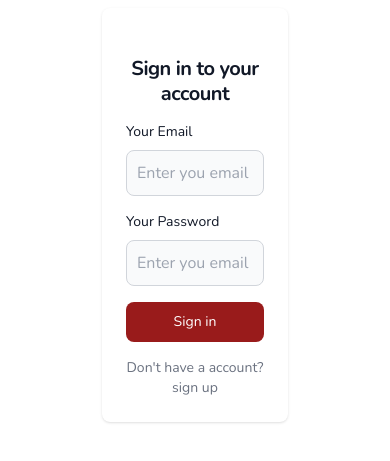
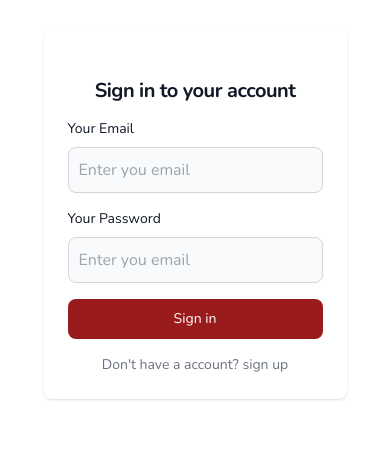
Before and after one commit to Zeshan-Afzal/instaclone, a React (Vite) app: page /login in a window 390 px wide. Shown: the part 207-668 px from the top of the page. Built offline with nearby package versions, Linux system fonts and the light colour scheme; no server answers.

Commit message:
added some css to login and footer

```diff
--- a/src/components/Footer.jsx
+++ b/src/components/Footer.jsx
@@ -2,7 +2,7 @@ import React from "react";
 
 function Footer() {
   return (
-    <footer className="p-4 bg-white md:p-8 lg:p-10 dark:bg-gray-800">
+    <footer className="small-footer p-4 bg-white md:p-8 lg:p-10 dark:bg-gray-800">
       <div className="mx-auto max-w-screen-xl text-center">
         <ul className="flex flex-wrap justify-center items-center mb-6 text-gray-900 dark:text-white">
           <li>
--- a/src/components/Login.jsx
+++ b/src/components/Login.jsx
@@ -38,7 +38,7 @@ function Login() {
   };
   return (
     <section className="flex justify-center items-center h-screen w-screen dark:bg-gray-900">
-      <div className=" w-3/5 h-3/5  flex flex-col items-center justify-center px-6 py-8 mx-auto lg:py-0">
+      <div className=" small-screen-login w-3/5 h-3/5  flex flex-col items-center justify-center px-6 py-8 mx-auto lg:py-0">
         <div className="w-full bg-white rounded-lg shadow dark:border md:mt-0 sm:max-w-md xl:p-0 dark:bg-gray-800 dark:border-gray-700">
           <div className="p-6 space-y-4 md:space-y-6 sm:p-8">
             <a
--- a/src/index.css
+++ b/src/index.css
@@ -182,4 +182,10 @@
   .small-edit-form {
     padding: 1px 10px;
   }
+  .small-footer {
+    display: none;
+  }
+  .small-screen-login {
+    width: 90%;
+  }
 }
```
